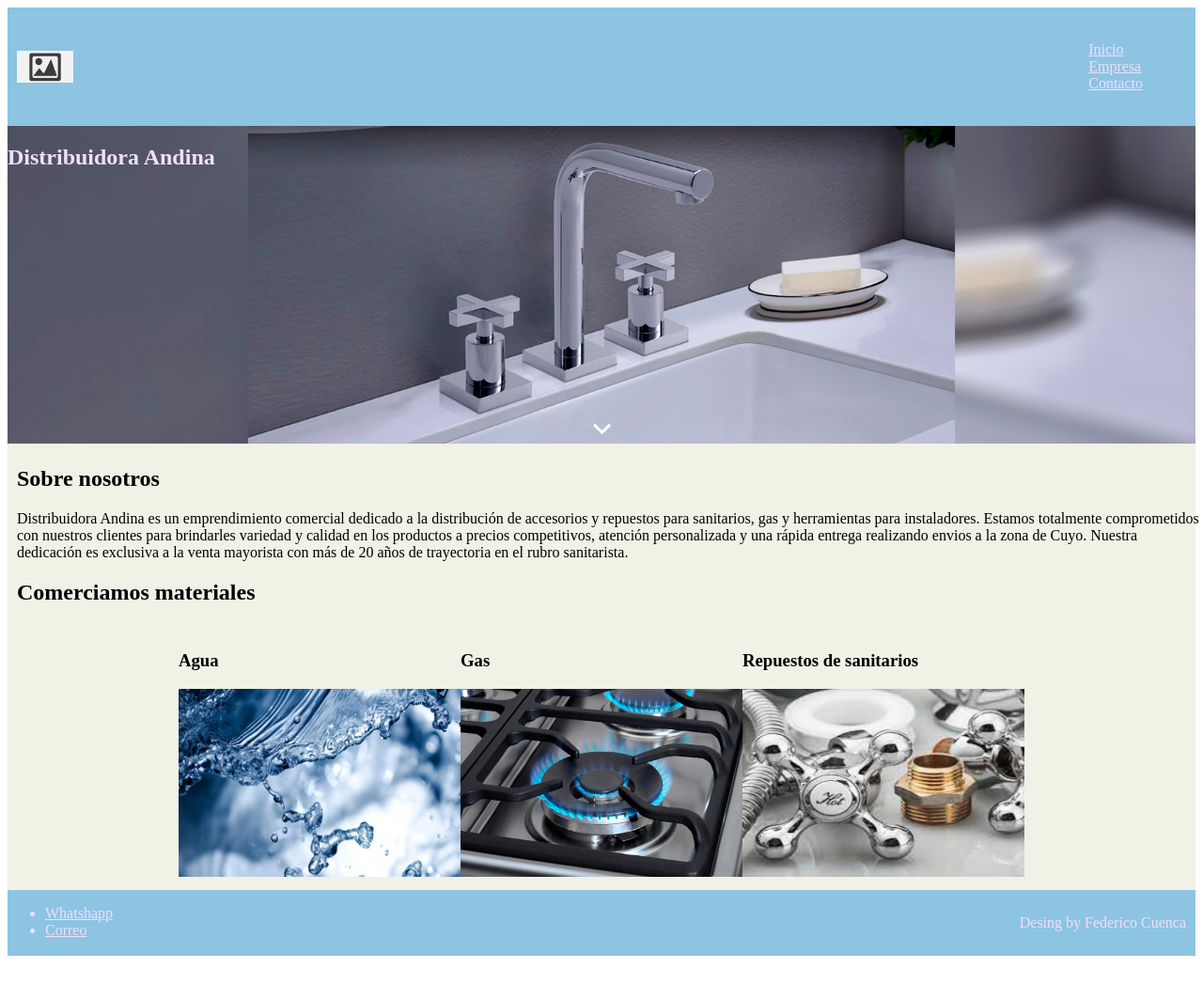
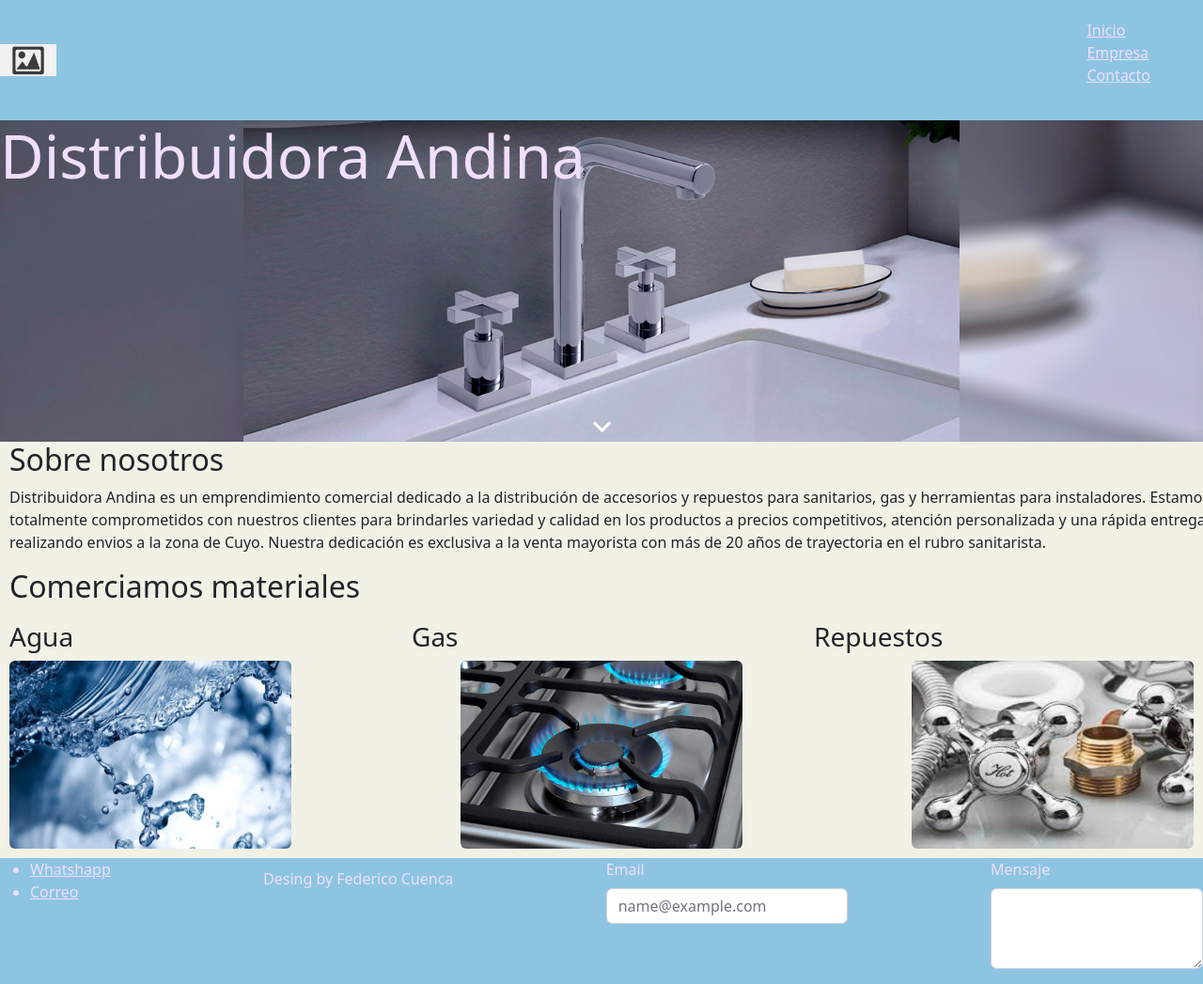
Before and after one commit to Federico011/Pagina, a plain HTML site: page index.html in a window 1280 px wide. Shown: the whole page at 94% size. Before the commit the page ends 1025 px from the top, so only its background shows below. Drawn offline with nearby package versions, Linux system fonts and the light colour scheme.

Commit message:
CSS+Bootstrap

```diff
--- a/diseño.css
+++ b/diseño.css
@@ -1,9 +1,10 @@
 .Fondo {
-   background-size: cover;
-   background-position: center center;
-   background-repeat: no-repeat;
-   background-attachment: fixed;
+  background-size: cover;
+  background-position: center center;
+  background-repeat: no-repeat;
+  background-attachment: fixed;
    width: 100%;
+
 }
 
 .nav  {
@@ -27,7 +28,7 @@
 #logo   {
   margin-right: auto;
 }
-.Titulo1  {
+.display-3  {
   text-align: left;
   position: absolute;
   color: #F0DFFC;
@@ -42,18 +43,18 @@
 .fondo-color {
   background-color: #F1F1E6;
 }
-.Imagenes   {
+.row {
 
   padding: 10px;
   background-color: #F1F1E6 ;
   flex-grow: 1;
   justify-content: center;
 }
-#img1{
+#col{
   transform: scale(.9);
   transition: 1s linear;
 }
-.img1:hover{
+.col:hover{
   transform: scale(.9);
   transition: 1s linear;
 }
@@ -75,12 +76,12 @@
 }
 
   @media (max-width:600px)  {
-    .Imagenes {
+    .row {
       display: block;
     }
   }
   @media (min-width:600px)  {
-    .Imagenes {
+    .row {
       display: flex;
     }
   }
--- a/index.html
+++ b/index.html
@@ -5,6 +5,7 @@
     <meta charset="UTF-8">
     <link rel="stylesheet" href="diseño.css">
     <title>Distribuidora Andina</title>
+    <link href="https://cdn.jsdelivr.net/npm/bootstrap@5.2.2/dist/css/bootstrap.min.css" rel="stylesheet" integrity="sha384-Zenh87qX5JnK2Jl0vWa8Ck2rdkQ2Bzep5IDxbcnCeuOxjzrPF/et3URy9Bv1WTRi" crossorigin="anonymous">
 </head>
 
 <body>
@@ -24,7 +25,9 @@
             </header>
 
             <section>
-                <H1 class="Titulo1">Distribuidora Andina</H1>
+
+                <h1 class="display-3 ">Distribuidora Andina</h1>
+                <script src="https://cdn.jsdelivr.net/npm/bootstrap@5.2.2/dist/js/bootstrap.bundle.min.js" integrity="sha384-OERcA2EqjJCMA+/3y+gxIOqMEjwtxJY7qPCqsdltbNJuaOe923+mo//f6V8Qbsw3" crossorigin="anonymous"></script>
                 <img src="img2.jpg" alt="" class="Fondo">
             </section>
 
@@ -49,20 +52,20 @@
                 <H2>Comerciamos materiales</H2>
             </div>
 
-            <section class="Imagenes">
+            <section class="row">
 
-                <div class="img1">
+                <div class="col">
                     <h3>Agua</h3>
-                    <img src="agua.jpg" alt="" width="300px" height="200px">
+                    <img src="agua.jpg" class="rounded float-start" alt="" width="300px" height="200px" class="img-fluid">
                 </div>
 
-                <div class="img1">
+                <div class="col">
                     <h3>Gas</h3>
-                    <img src="gas.jpg" alt="" width="300px" height="200px">
+                    <img src="gas.jpg"  class="rounded mx-auto d-block" middle alt="" width="300px" height="200px" class="img-fluid">
                 </div>
-                <div class="img1">
-                    <h3>Repuestos de sanitarios</h3>
-                    <img src="repuestos.jpg" alt="" width="300px" height="200px">
+                <div class="col">
+                    <h3>Repuestos</h3>
+                    <img src="repuestos.jpg" class="rounded float-end" alt="" width="300px" height="200px" class="img-fluid">
                 </div>
             </section>
     </main>
@@ -77,6 +80,14 @@
         <div>
             <p>Desing by Federico Cuenca</p>
         </div>
+        <div class="mb-3">
+            <label for="exampleFormControlInput1" class="form-label">Email</label>
+            <input type="email" class="form-control" id="exampleFormControlInput1" placeholder="name@example.com">
+          </div>
+          <div class="mb-3">
+            <label for="exampleFormControlTextarea1" class="form-label">Mensaje</label>
+            <textarea class="form-control" id="exampleFormControlTextarea1" rows="3"></textarea>
+          </div>
     </footer>
     </div>
 </body>
```
